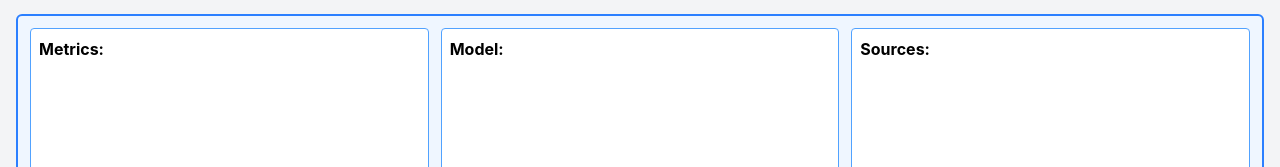
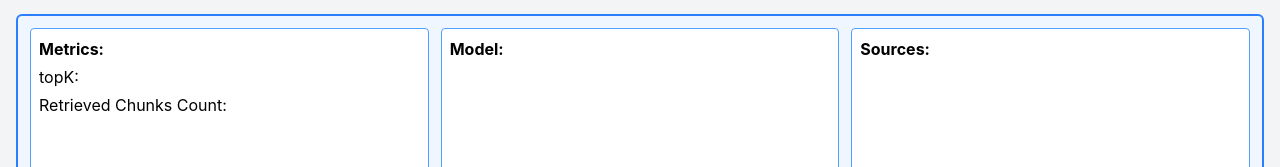
Before and after one commit to eobcre/bedrock-rag-project, a React (Vite) app in the folder frontend/: page / in a window 1280 px wide. Shown: the part 432-599 px from the top of the page. Built offline with nearby package versions, Linux system fonts and the light colour scheme; no server answers.

Commit message:
feat: add metrics - topK, chunks count

```diff
--- a/frontend/src/App.tsx
+++ b/frontend/src/App.tsx
@@ -20,6 +20,7 @@ type RagResponse = {
   topK: number;
   answer: string;
   retrieveChunks: any[];
+  retrieveChunksCount: number;
   sources: any[];
   model: string;
 };
@@ -84,7 +85,12 @@ const App = () => {
       <section className="col-span-3 section">
         <div className="grid grid-cols-3 gap-3 h-full">
           <div className="bottom">
-            <Metrics />
+            <Metrics
+              metricsData={{
+                topK: ragData?.topK,
+                retrieveChunksCount: ragData?.retrieveChunksCount,
+              }}
+            />{" "}
           </div>
           <div className="bottom">
             <Model modelData={ragData?.model ?? ""} />
--- a/frontend/src/sections/Metrics.tsx
+++ b/frontend/src/sections/Metrics.tsx
@@ -1,7 +1,16 @@
-const Metrics = () => {
+type MetricsProps = {
+  metricsData?: {
+    topK?: number;
+    retrieveChunksCount?: number;
+  };
+};
+
+const Metrics = ({ metricsData }: MetricsProps) => {
   return (
     <div className="flex flex-col gap-1">
       <h1 className="font-bold">Metrics:</h1>
+      <p>topK: {metricsData?.topK}</p>
+      <p>Retrieved Chunks Count: {metricsData?.retrieveChunksCount}</p>
     </div>
   );
 };
```
